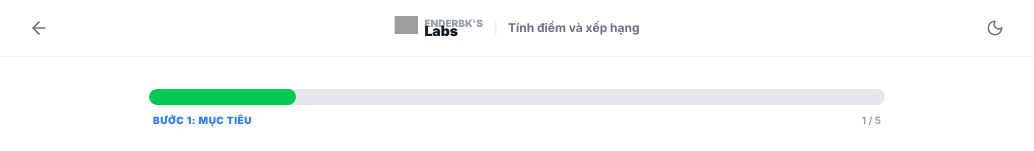
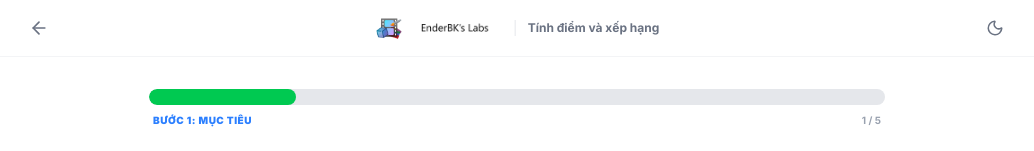
Before and after one commit to enderbk0/tinhdiem, a Next.js app: page /tinhdiem/ in a window 1280 px wide. Shown: the top 151 px of the page, without its empty margins (123-1157 px from the left). Built offline with nearby package versions, Linux system fonts and the light colour scheme; grey boxes are pictures that could not be loaded.

Commit message:
Correctly integrate elabstext.png as the main logo text with auto-invert logic

```diff
--- a/src/components/Navbar.tsx
+++ b/src/components/Navbar.tsx
@@ -24,20 +24,28 @@ export const Navbar: React.FC = () => {
 
         {/* Logo & Title centered */}
         <div className="absolute left-1/2 -translate-x-1/2 flex items-center gap-2">
-          <div className="flex items-center gap-1.5">
-            <div className="relative w-6 h-6">
+          <div className="flex items-center gap-1">
+            {/* Logo Icon */}
+            <div className="relative w-7 h-7 flex items-center justify-center">
               <Image
-                src="/tinhdiem/logo.png"
-                alt="Logo"
-                width={24}
-                height={24}
-                className="dark:invert"
+                src="/tinhdiem/enderbk'slabs.png"
+                alt="Logo Icon"
+                width={28}
+                height={28}
+                className="object-contain"
                 onError={(e) => (e.currentTarget.style.display = 'none')}
               />
             </div>
-            <div className="flex flex-col -space-y-1">
-              <span className="text-[10px] font-black uppercase text-gray-400 leading-none">EnderBK&apos;s</span>
-              <span className="text-sm font-black text-gray-900 dark:text-white leading-none">Labs</span>
+            {/* Logo Text - This IS elabstext.png */}
+            <div className="relative h-6 w-24">
+              <Image
+                src="/tinhdiem/elabstext.png"
+                alt="EnderBK's Labs"
+                fill
+                className="object-contain dark:invert"
+                priority
+                onError={(e) => (e.currentTarget.style.display = 'none')}
+              />
             </div>
           </div>
           <div className="h-4 w-[1px] bg-gray-200 dark:bg-gray-700 mx-1" />
```
